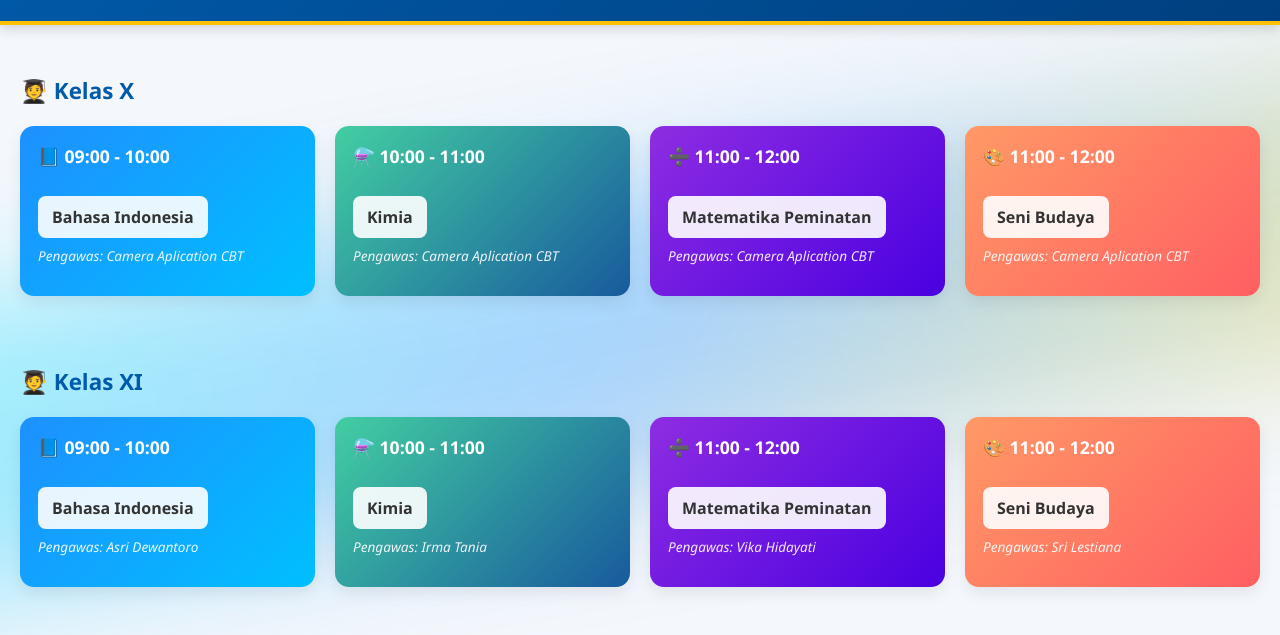
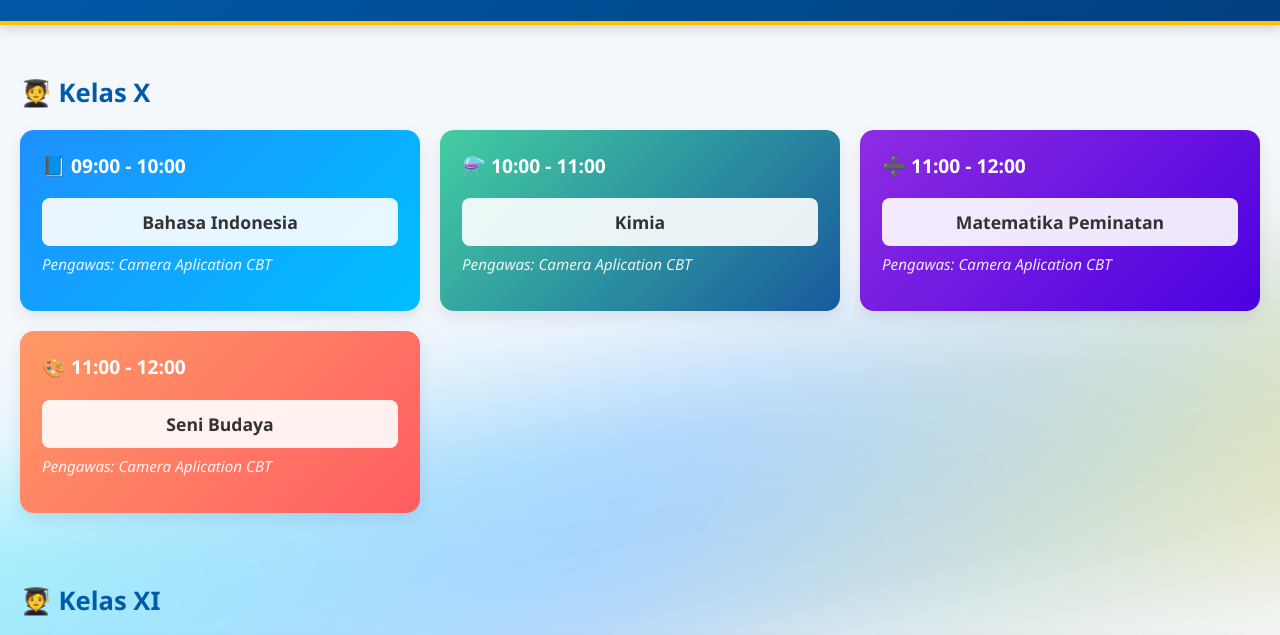
Before and after one commit to cbtrnj/pc, a plain HTML site: page senin-ipa.html in a window 1280 px wide. Shown: the part 124-759 px from the top of the page. Drawn offline with Linux system fonts and the light colour scheme.

Commit message:
Update senin-ipa.html

```diff
--- a/senin-ipa.html
+++ b/senin-ipa.html
@@ -8,9 +8,13 @@
       font-family: 'Segoe UI', sans-serif;
       background: #f4f7fc;
       margin: 0;
+      padding: 0;
       color: #333;
       position: relative;
-      overflow-x: hidden;
+      overflow-x: hidden;   /* matikan scroll kiri-kanan */
+      width: 100%;
+      max-width: 100vw;
+      box-sizing: border-box;
     }
 
     /* Neon wave di tengah halaman */
@@ -38,66 +42,63 @@
       box-shadow: 0 4px 12px rgba(0,0,0,0.15);
       position: relative;
       z-index: 1;
+      width: 100%;
+      box-sizing: border-box;
     }
-    header h1 {
-      font-size: 2em;
-      margin: 0;
-      font-weight: 800;
-    }
-    header p {
-      font-size: 1em;
-      margin: 5px 0 0;
-    }
+    header h1 { font-size: 2em; margin: 0; font-weight: 800; }
+    header p { font-size: 1em; margin: 5px 0 0; }
 
     section {
       padding: 20px;
       position: relative;
       z-index: 1;
+      width: 100%;
+      box-sizing: border-box;
     }
     h2 {
       color: #005baa;
       margin: 30px 0 20px;
-      font-size: 1.4em;
+      font-size: 1.6em;
       font-weight: 700;
     }
+
     .card-group {
       display: grid;
-      grid-template-columns: repeat(auto-fit, minmax(260px, 1fr));
+      grid-template-columns: repeat(auto-fit, minmax(300px, 1fr)); /* card lebih lebar */
       gap: 20px;
+      width: 100%;
+      box-sizing: border-box;
     }
     .card {
       border-radius: 14px;
-      padding: 18px;
+      padding: 22px;
       box-shadow: 0 6px 16px rgba(0,0,0,0.08);
       transition: transform 0.3s ease, box-shadow 0.3s ease;
       color: #fff;
+      width: 100%;
+      box-sizing: border-box;
+      font-size: 1em;
     }
-    .card:hover {
-      transform: translateY(-5px);
-      box-shadow: 0 10px 24px rgba(0,0,0,0.15);
-    }
-    .card h3 {
-      margin-top: 0;
-      font-size: 1.1em;
-      font-weight: 700;
-    }
+    .card:hover { transform: translateY(-5px); box-shadow: 0 10px 24px rgba(0,0,0,0.15); }
+    .card h3 { margin-top: 0; font-size: 1.2em; font-weight: 700; }
+
     .btn {
-      display: inline-block;
+      display: block;
       background: rgba(255,255,255,0.9);
       color: #333;
-      padding: 10px 14px;
+      padding: 12px 18px;
       margin-top: 10px;
       border-radius: 8px;
       text-decoration: none;
       font-weight: bold;
+      text-align: center;
       transition: background 0.3s ease;
+      font-size: 1.1em;
     }
-    .btn:hover {
-      background: #ffc107;
-      color: #005baa;
-    }
+    .btn:hover { background: #ffc107; color: #005baa; }
+
     .pengawas {
-      font-size: 0.85em;
+      font-size: 0.95em;
       margin-top: 8px;
       font-style: italic;
       color: rgba(255,255,255,0.9);
@@ -109,10 +110,15 @@
     .card.matematika { background: linear-gradient(135deg, #8e2de2, #4a00e0); }
     .card.seni { background: linear-gradient(135deg, #ff9966, #ff5e62); }
 
+    /* Responsif untuk HP */
     @media (max-width: 600px) {
       header h1 { font-size: 1.4em; }
-      header p { font-size: 0.85em; }
-      h2 { font-size: 1.2em; }
+      header p { font-size: 0.9em; }
+      h2 { font-size: 1.3em; }
+      .card-group { grid-template-columns: 1fr; } /* satu kolom penuh */
+      .card { font-size: 1em; padding: 20px; }
+      .card h3 { font-size: 1.3em; }
+      .btn { width: 100%; font-size: 1.1em; }
     }
   </style>
 </head>
@@ -204,6 +210,3 @@
     </div>
   </div>
 </section>
-
-</body>
-</html>
```
